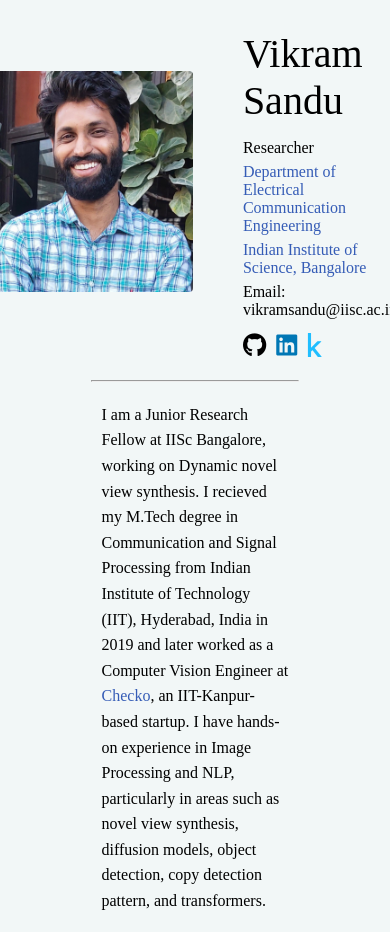
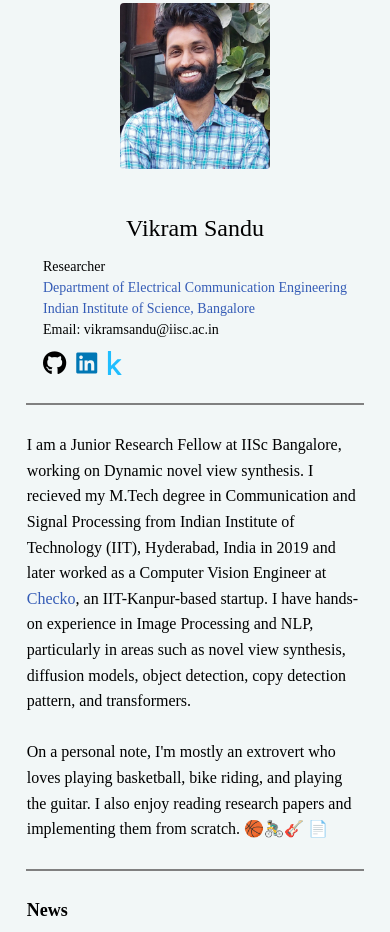
Before and after one commit to Cranjis-McB/cranjis-mcb.github.io, a plain HTML site: page index.html in a window 390 px wide. Shown: the part 275-1207 px from the top of the page. Drawn offline with Linux system fonts and the light colour scheme; files whose address does not match are found by name.

Commit message:
dynamic responsive

```diff
--- a/home/styles/index.css
+++ b/home/styles/index.css
@@ -9,43 +9,45 @@ p{
     margin-bottom:0px;
 }
 
-h1{
+.main-div {
     display: flex;
-  font-size: 40px;
-  font-weight: 500;
-  margin-bottom: 15px;
-  font-family: 'Times New Roman', Times, serif;
-  /* text-shadow: 1px 1px 1px black; */
+    align-items: flex-start; /* Aligns image and text at the top */
+    justify-content: center;
+    gap: 5vw; /* Adds spacing between image and text */
+    margin-top: 30px;
 }
 
-.profile-pic{
+.profile-pic {
     display: flex;
-  width: 200px;
-  margin-right: 50px;
+    width: 20vw; /* 20% of the viewport width */
+    max-width: 200px; /* Ensures it doesn’t grow too big */
+    min-width: 150px; /* Ensures it doesn’t shrink too small */
     border-radius: 4px;
 }
 
-.main-div{
+.my-info {
     display: flex;
-    /* background-color: lightblue; */
-    align-items: center;
-    justify-content: center;
-    margin-top: 30px;
+    flex-direction: column;
+    justify-content: flex-start; /* Ensures content aligns to the top */
 }
 
-.my-info{
-    /* background-color: lightpink; */
+h1 {
+    display: flex;
+    font-size: clamp(24px, 5vw, 40px); /* Resizes between 24px and 40px */
+    font-weight: 500;
+    margin-bottom: 2vh; /* Adjusts bottom margin dynamically */
+    font-family: 'Times New Roman', Times, serif;
 }
 
 .about-info {
     display: flex;
     flex-direction: column;
-    gap: 6px; /* Space between elements */
-    font-size: 16px;
+    gap: 0.3vw; /* Adjusts space dynamically based on screen width */
+    font-size: clamp(14px, 2vw, 18px); /* Dynamically resizes font */
 }
 
 .about-info a {
-    text-decoration: none; /* Optional: removes underline from links */
+    text-decoration: none;
 }
 
 .social-links {
@@ -59,12 +61,47 @@ h1{
     text-decoration: none;
 }
 
-  .horizontal-line{
-    width: 55%;
-    margin-top: 20px;
-    margin-bottom: 20px;
+/* 📌 Responsive adjustments for mobile screens */
+@media (max-width: 600px) {
+    .main-div {
+        flex-direction: column;
+        align-items: center;
+        text-align: center;
+    }
+
+    .my-info {
+      display: flex;
+      flex-direction: column;
+      align-items: center; /* Ensures content aligns to the top */
+      text-align: left;
+  }
+
+    .profile-pic {
+        margin-right: 0;
+        margin-bottom: 10px; /* Adds space below image */
+    }
+
+    .about-info {
+        gap: 5px; /* Slightly increases spacing for readability */
+    }
+}
+
+
+.horizontal-line {
+  width: clamp(70%, 50vw, 90%); /* Responsive width: adjusts between 60% and 90% */
+  max-width: 1000px; /* Ensures it doesn’t get too wide */
+  margin: 2vh auto; /* Scales margin with screen height */
   color: gray;
+  border: 1px solid gray; /* Ensure visibility */
 }
+
+@media (max-width: 600px) {
+  .horizontal-line {
+      width: 90%; /* Uses more width on smaller screens */
+      margin: 3vh auto; /* Adds extra vertical spacing */
+  }
+}
+
 
   .about-text{
     align-content: center;
@@ -117,3 +154,56 @@ h1{
         text-align: center;
     }
   }
+
+.about-text {
+  width: clamp(60%, 50vw, 90%); /* Scales between 60% and 90% based on screen width */
+  max-width: 800px; /* Ensures it doesn’t stretch too much */
+  margin: auto;
+  text-align: left;
+  line-height: 1.6;
+  padding: 0.5vw; /* Adds some spacing inside */
+}
+
+@media (max-width: 600px) {
+  .about-text {
+      width: 90%; /* Takes more space on small screens */
+      text-align: left; /* Center-aligns for better readability */
+  }
+}
+
+
+.news-title {
+  width: clamp(60%, 50vw, 90%); /* Responsive width between 60% and 90% */
+  max-width: 800px; /* Ensures it doesn’t get too wide */
+  margin: auto;
+  text-align: left;
+  line-height: 1.6;
+  font-size: clamp(18px, 3vw, 25px); /* Responsive font size */
+  font-weight: 600;
+  font-family: 'Times New Roman', Times, serif;
+}
+
+.news-list {
+  width: clamp(60%, 45vw, 85%); /* Responsive width between 60% and 85% */
+  max-width: 750px;
+  margin: auto;
+  text-align: left;
+}
+
+.news-list li {
+  margin: 1vh 0; /* Scales margin dynamically based on viewport height */
+  font-size: clamp(14px, 2vw, 18px); /* Responsive font size */
+}
+
+
+@media (max-width: 600px) {
+  .news-title,
+  .news-list {
+      width: 90%; /* Takes up more space on small screens */
+      text-align: left; /* Centers text for better readability */
+  }
+
+  .news-list li {
+      font-size: 16px; /* Slightly bigger font for readability */
+  }
+}
--- a/home/styles/projects.css
+++ b/home/styles/projects.css
@@ -1,4 +1,4 @@
-.project-title{
+/* .project-title{
     display: inline-block;
     padding-left: 22vw;
-}
+} */
--- a/index.html
+++ b/index.html
@@ -67,7 +67,7 @@
 
         <hr class="horizontal-line">
 
-        <p style="width: 50%; margin: auto; text-align: left; line-height: 1.6;">
+        <p class="about-text">
             I am a Junior Research Fellow at IISc Bangalore, working on Dynamic novel view synthesis.
             I recieved my M.Tech degree in Communication and Signal Processing from Indian Institute of Technology (IIT), Hyderabad, India in 2019 and later worked as a Computer Vision Engineer
             at <a style="color: rgb(53, 92, 182); text-decoration: none;" href="https://checko.ai/" target="_blank">Checko</a>, an IIT-Kanpur-based startup. I have hands-on experience in Image Processing and NLP,
@@ -80,10 +80,9 @@
 
         <hr class="horizontal-line">
 
-        <p style="width: 50%; margin: auto; text-align: left; line-height: 1.6;
-        font-size: 25px; font-weight: 600; font-family: 'Times New Roman', Times, serif;"> News</p>
+        <p class = "news-title"> News</p>
 
-        <ul style="width: 45%; margin: auto; text-align: left;">
+        <ul class = "news-list">
             <li style="margin-top: 10px; margin-bottom: 5px;"> <strong>2025-March:</strong> Submitted our paper to ICCV-2025.</li>
             <li style="margin-top: 5px; margin-bottom: 5px;"><strong>2024-June:</strong> Joined IISc as JRF.</li>
         </ul>
```
Lines whose indentation alone changed are shown as unchanged.
